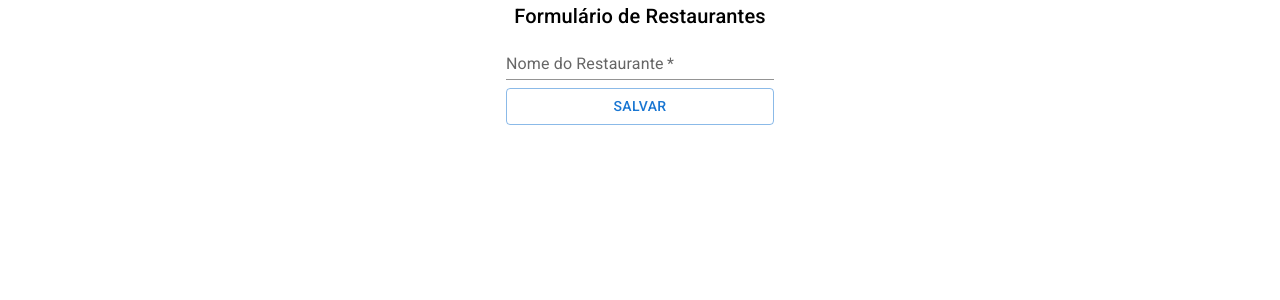
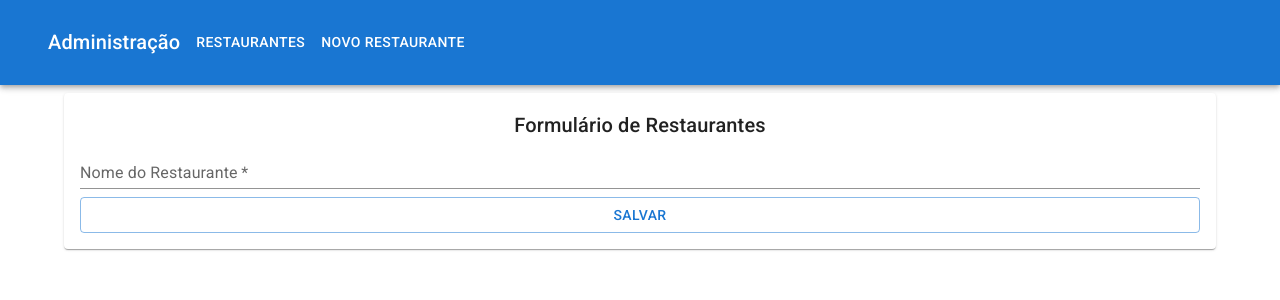
Before and after one commit to PeuStone/Alfood, a React (Create React App) app: page /admin/restaurantes/novo in a window 1280 px wide. Shown: the top 300 px of the page. Built offline with nearby package versions, Linux system fonts and the light colour scheme.

Commit message:
Header para as paginas do admin

```diff
--- a/src/paginas/Administracao/Restaurantes/FormularioRestaurante.tsx
+++ b/src/paginas/Administracao/Restaurantes/FormularioRestaurante.tsx
@@ -1,7 +1,8 @@
-import { Box, Button, TextField, Typography } from "@mui/material"
+import { AppBar, Box, Button, Container, Link, Paper, TextField, Toolbar, Typography } from "@mui/material"
 import { useEffect, useState } from "react";
 import { useParams } from "react-router-dom";
 import http from "../../../http";
+import { Link as RouterLink } from 'react-router-dom';
 
 const FormularioRestaurante = () => {
 
@@ -38,9 +39,36 @@
     }
 
     return (
-        <Box sx={{ display: "flex", flexDirection: 'column', alignItems: 'center' }}>
+        <>
+
+            <AppBar position="static">
+                <Container maxWidth='xl'>
+                    <Toolbar>
+                        <Typography variant="h6">
+                            Administração
+                        </Typography>
+                        <Box sx={{ display: 'flex', flexGrow: 1, p: 1 }}>
+                            <Link component={RouterLink} to="/admin/restaurantes">
+                                <Button sx={{ my: 2, color: 'white' }}>
+                                    Restaurantes
+                                </Button>
+                            </Link>
+                            <Link component={RouterLink} to="/admin/restaurantes/novo">
+                                <Button sx={{ my: 2, color: 'white' }}>
+                                    Novo Restaurante
+                                </Button>
+                            </Link>
+                        </Box>
+                    </Toolbar>
+                </Container>
+            </AppBar>
+
+            <Box>
+                <Container maxWidth='lg' sx={{ mt: 1 }}>
+                    <Paper sx={{ p: 2 }}>
+                        <Box sx={{ display: "flex", flexDirection: 'column', alignItems: 'center', flexGrow: 1 }}>
                             <Typography component="h1" variant="h6">Formulário de Restaurantes</Typography>
-            <Box component='form' onSubmit={aoSubmitForm}>
+                            <Box component='form' sx={{ width: '100%' }} onSubmit={aoSubmitForm}>
                                 <TextField
                                     value={nomeRestaurante}
                                     onChange={evento => setNomeRestaurante(evento.target.value)}
@@ -52,6 +80,11 @@
                                 <Button sx={{ marginTop: 1 }} type="submit" fullWidth variant="outlined">Salvar</Button>
                             </Box>
                         </Box>
+
+                    </Paper>
+                </Container>
+            </Box>
+        </>
     )
 
 }
```
Lines whose indentation alone changed are shown as unchanged.
